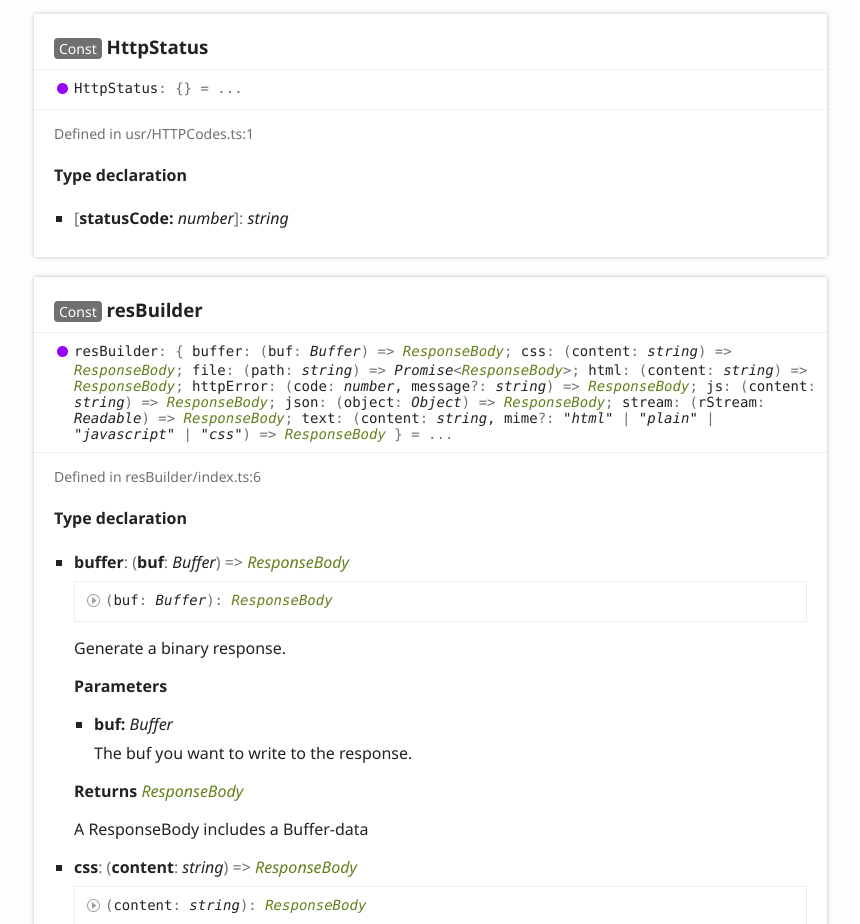
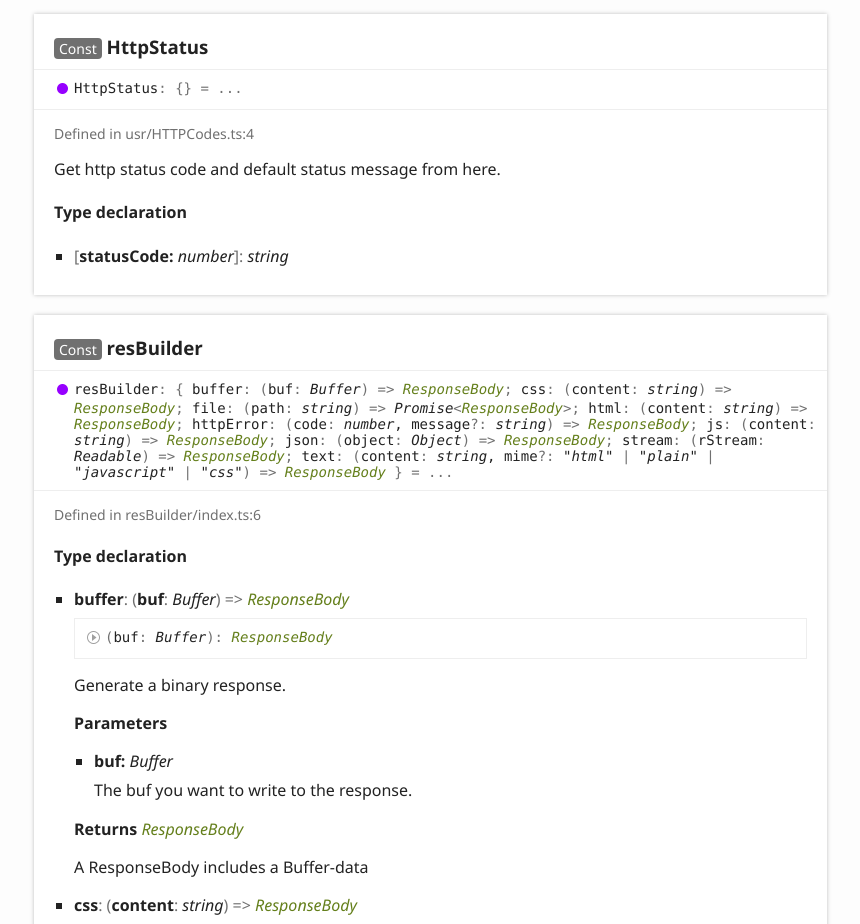
Before and after one commit to qihexiang/anelsonia, a website: page docs/modules.html in a window 1280 px wide. Shown: the part 1020-1944 px from the top of the page, without its empty margins (6-866 px from the left). Drawn offline with Linux system fonts and the light colour scheme.

Commit message:
Add description to HttpStatus

```diff
--- a/docs/modules.html
+++ b/docs/modules.html
@@ -116,9 +116,14 @@
 					<div class="tsd-signature tsd-kind-icon">Http<wbr>Status<span class="tsd-signature-symbol">:</span> <span class="tsd-signature-symbol">{}</span><span class="tsd-signature-symbol"> = ...</span></div>
 					<aside class="tsd-sources">
 						<ul>
-							<li>Defined in usr/HTTPCodes.ts:1</li>
+							<li>Defined in usr/HTTPCodes.ts:4</li>
 						</ul>
 					</aside>
+					<div class="tsd-comment tsd-typography">
+						<div class="lead">
+							<p>Get http status code and default status message from here.</p>
+						</div>
+					</div>
 					<div class="tsd-type-declaration">
 						<h4>Type declaration</h4>
 						<ul class="tsd-parameters">
--- a/src/usr/HTTPCodes.ts
+++ b/src/usr/HTTPCodes.ts
@@ -1,3 +1,6 @@
+/**
+ * Get http status code and default status message from here.
+ */
 export const HttpStatus: { [statusCode: number]: string; } = {
     100: "continue",
     101: "switching protocols",
```
